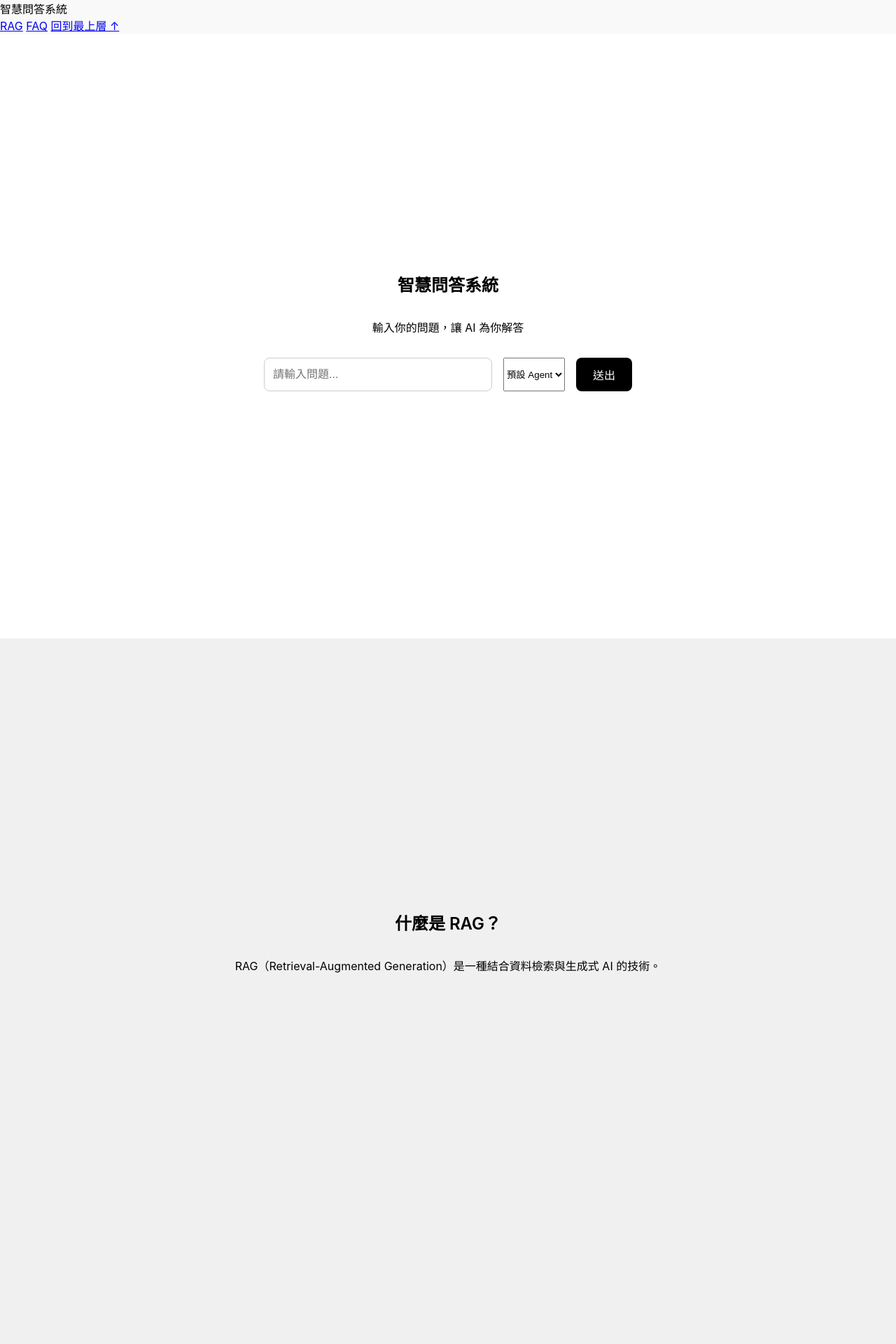
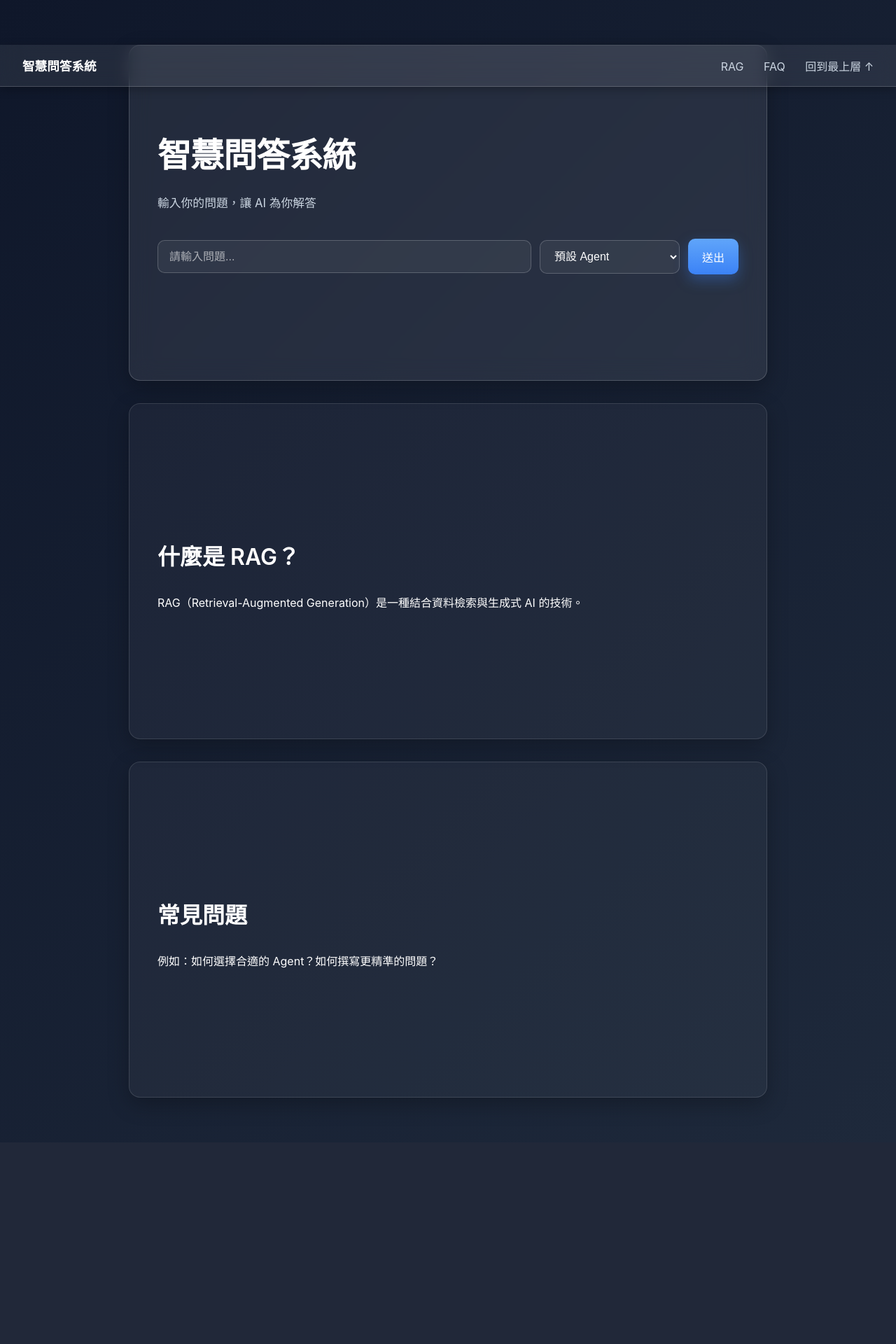
Before and after one commit to UsernameJasonHsu/RAG-Agent, a FastAPI app: page / in a window 1280 px wide. Shown: the top 1920 px of the page at 70% size. After the commit the page ends 1578 px from the top, so only its background shows below. Run offline with FastAPI, Linux system fonts and the light colour scheme; parts of the project's set-up code (start-up, migrations or seed data) failed here and were passed over.

Commit message:
Refactor CSS for improved styling and layout

```diff
--- a/app/static/style.css
+++ b/app/static/style.css
@@ -1,61 +1,233 @@
+/* ─── 變數與排版 ───────────────────────────── */
+:root {
+  --bg-start: #0f172a;   /* slate-900 */
+  --bg-end: #1e293b;     /* slate-800 */
+  --card-bg: rgba(255, 255, 255, 0.08);
+  --card-border: rgba(255, 255, 255, 0.18);
+  --text-primary: #ffffff;
+  --text-secondary: #cbd5e1; /* slate-300 */
+  --accent: #60a5fa;     /* blue-400 */
+  --accent-strong: #3b82f6; /* blue-500 */
+  --shadow-1: 0 10px 30px rgba(0,0,0,0.25);
+  --radius: 16px;
+  --radius-sm: 10px;
+  --blur: 16px;
+  --maxw: 960px;
+}
+
+* {
+  box-sizing: border-box;
+}
+
 body {
   margin: 0;
   font-family: -apple-system, BlinkMacSystemFont, "Segoe UI", Roboto, sans-serif;
-  background-color: #f9f9f9;
+  color: var(--text-primary);
+  background: linear-gradient(135deg, var(--bg-start), var(--bg-end));
+  min-height: 100vh;
+}
+
+/* ─── 版心與區塊 ───────────────────────────── */
+.page {
+  width: 100%;
+  max-width: var(--maxw);
+  margin: 0 auto;
+  padding: 4rem 1.5rem;
+}
+
+section {
+  min-height: 60vh;
+  display: flex;
+  flex-direction: column;
+  justify-content: center;
+  padding: 2.5rem;
+  text-align: left;
+  scroll-snap-align: start;
+
+  align-items: stretch;
+}
+
+.card {
+  background: var(--card-bg);
+  border: 1px solid var(--card-border);
+  backdrop-filter: blur(var(--blur));
+  -webkit-backdrop-filter: blur(var(--blur));
+  border-radius: var(--radius);
+  box-shadow: var(--shadow-1);
+}
+
+/* ─── 標題與文字 ───────────────────────────── */
+h1 {
+  font-size: clamp(2rem, 4vw, 3rem);
+  margin: 0 0 0.75rem 0;
+
+  line-height: 1.1;
+  letter-spacing: -0.02em;
+}
+
+.subtitle {
+  color: var(--text-secondary);
+  font-size: 1.05rem;
+
+  margin-bottom: 1.5rem;
+}
+
+h2 {
+  font-weight: 600;
+  margin-bottom: 1rem;
+  font-size: clamp(1.5rem, 3vw, 2rem);
+}
+
+/* ─── 表單與按鈕 ───────────────────────────── */
+.form-inline {
+  display: grid;
+  grid-template-columns: 1fr minmax(160px, 200px) auto;
+  gap: 0.75rem;
+  margin-top: 1rem;
+
+  align-items: center;
+}
+
+input, select {
+  padding: 0.85rem 1rem;
+  font-size: 1rem;
+  border: 1px solid rgba(255,255,255,0.2);
+  border-radius: var(--radius-sm);
+  background: rgba(255,255,255,0.06);
+  color: var(--text-primary);
+  outline: none;
+  transition: border-color 160ms ease, box-shadow 160ms ease, transform 160ms ease;
+}
+
+input::placeholder {
+  color: rgba(255,255,255,0.6);
+}
+
+input:focus, select:focus {
+  border-color: var(--accent);
+  box-shadow: 0 0 0 3px rgba(96,165,250,0.25);
+  transform: translateY(-1px);
+}
+
+.btn-primary {
+  padding: 0.85rem 1.25rem;
+  font-size: 1rem;
+  background: linear-gradient(180deg, var(--accent), var(--accent-strong));
+  color: white;
+  border: none;
+  border-radius: var(--radius-sm);
+  cursor: pointer;
+  transition: transform 120ms ease, box-shadow 160ms ease, filter 160ms ease;
+  box-shadow: 0 8px 20px rgba(59,130,246,0.35);
+}
+
+.btn-primary:hover {
+  transform: translateY(-1px);
+  filter: brightness(1.05);
+}
+
+.btn-primary:active {
+  transform: translateY(0);
+}
+
+/* ─── 回答區塊 ───────────────────────────── */
+.answer {
+  margin-top: 1.25rem;
+  font-size: 1.05rem;
+  max-width: 720px;
+  line-height: 1.6;
+  opacity: 0;
+  transform: translateY(6px);
+  transition: opacity 220ms ease, transform 220ms ease;
+  font-weight: 600;
+  text-shadow: 0 1px 3px rgba(0, 0, 0, 0.7); /* 增加陰影，避免被背景吃掉 */
+}
+
+/* 顯示時淡入動畫 */
+.answer.show {
+  opacity: 1;
+  transform: translateY(0);
+}
+
+.answer.loading { color: #facc15;   /* 黃色：思考中 */ }
+.answer.success { color: #60a5fa;   /* 藍色：回答完成 */ }
+.answer.error { color: #f87171;   /* 紅色：錯誤 */ }
+
+/* 強化回答文字可見性 */
+.answer {
+  color: #ffffff !important; /* 改為白字，確保清晰 */
+  opacity: 1 !important; /* 強制顯示 */
+  transform: translateY(0) !important;
+}
+
+/* ─── Info 區塊 ───────────────────────────── */
+.info {
+  margin-top: 2rem;
+  background: rgba(255,255,255,0.04);
+  border: 1px solid rgba(255,255,255,0.12);
+  border-radius: var(--radius);
+  box-shadow: var(--shadow-1);
+}
+
+/* ─── 響應式 ───────────────────────────── */
+@media (max-width: 720px) {
+  .form-inline {
+    grid-template-columns: 1fr;
+  }
+}
+
+/* ─── 滾動對齊 ───────────────────────────── */
+html, body {
+  scroll-snap-type: y proximity;
   scroll-behavior: smooth;
 }
 
+/* ─── 下拉選單選項 ───────────────────────────── */
 section {
-  height: 100vh;
-  display: flex;
-  flex-direction: column;
-  justify-content: center;
-  align-items: center;
   scroll-snap-align: start;
-  padding: 2rem;
-  text-align: center;
 }
 
-.hero {
-  background: white;
+select option {
+  background-color: #ffffff;
+  color: #0f172a;
 }
 
-.info {
-  background: #f0f0f0;
+/* ─── 導覽列 ───────────────────────────── */
+.navbar {
+  position: fixed;
+  top: 0;
+  left: 0;
+  right: 0;
+  height: 60px;
+  display: flex;
+  justify-content: space-between;
+  align-items: center;
+  padding: 0 2rem;
+  background: rgba(255,255,255,0.08);
+  border-bottom: 1px solid rgba(255,255,255,0.18);
+  backdrop-filter: blur(12px);
+  -webkit-backdrop-filter: blur(12px);
+  color: var(--text-primary);
+  z-index: 1000;
+  transition: box-shadow 200ms ease;
 }
 
-h1, h2 {
-  font-weight: 600;
-  margin-bottom: 1rem;
+.navbar.scrolled {
+  box-shadow: 0 4px 12px rgba(0,0,0,0.25);
 }
 
-form {
-  display: flex;
-  gap: 1rem;
-  margin-top: 1rem;
+.nav-left {
+  font-weight: 600;
+  font-size: 1.1rem;
 }
 
-input {
-  padding: 0.75rem;
-  font-size: 1rem;
-  width: 300px;
-  border: 1px solid #ccc;
-  border-radius: 8px;
+.nav-right a {
+  margin-left: 1.5rem;
+  color: var(--text-secondary);
+  text-decoration: none;
+  transition: color 160ms ease;
 }
 
-button {
-  padding: 0.75rem 1.5rem;
-  font-size: 1rem;
-  background-color: black;
-  color: white;
-  border: none;
-  border-radius: 8px;
-  cursor: pointer;
+.nav-right a:hover {
+  color: #e2e8f0;
 }
-
-#answer-box {
-  margin-top: 2rem;
-  font-size: 1.2rem;
-  color: #0070f3;
-  max-width: 600px;
-}
```
